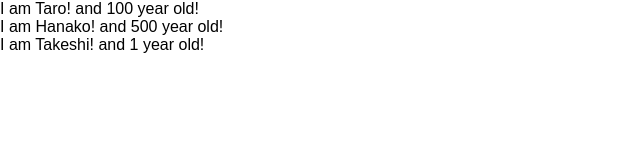
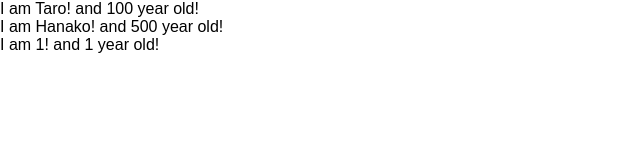
Before and after one commit to demiko2014/udemy-react-redux-crud-application, a React (Create React App) app: page / in a window 1280 px wide. Shown: the top 160 px of the page, without its empty margins (0-640 px from the left). Built offline with nearby package versions, Linux system fonts and the light colour scheme.

Commit message:
learn prop-types

```diff
--- a/src/App.js
+++ b/src/App.js
@@ -1,4 +1,5 @@
 import React, { Component } from 'react';
+import PropTypes from 'prop-types';
 
 class App2 extends Component {
   render() {
@@ -24,7 +25,8 @@ const App = () => {
       age:  500
     },
     {
-      name: "Takeshi",
+      name: "1",
+      age: 1
     }
   ]
 
@@ -43,8 +45,9 @@ const User = (props) => {
   return <div>I am {props.name}! and {props.age} year old!</div>
 }
 
-User.defaultProps = {
-  age: 1
+User.propTypes = {
+  name: PropTypes.string,
+  age: PropTypes.number.isRequired
 }
 
 export default App;
```
